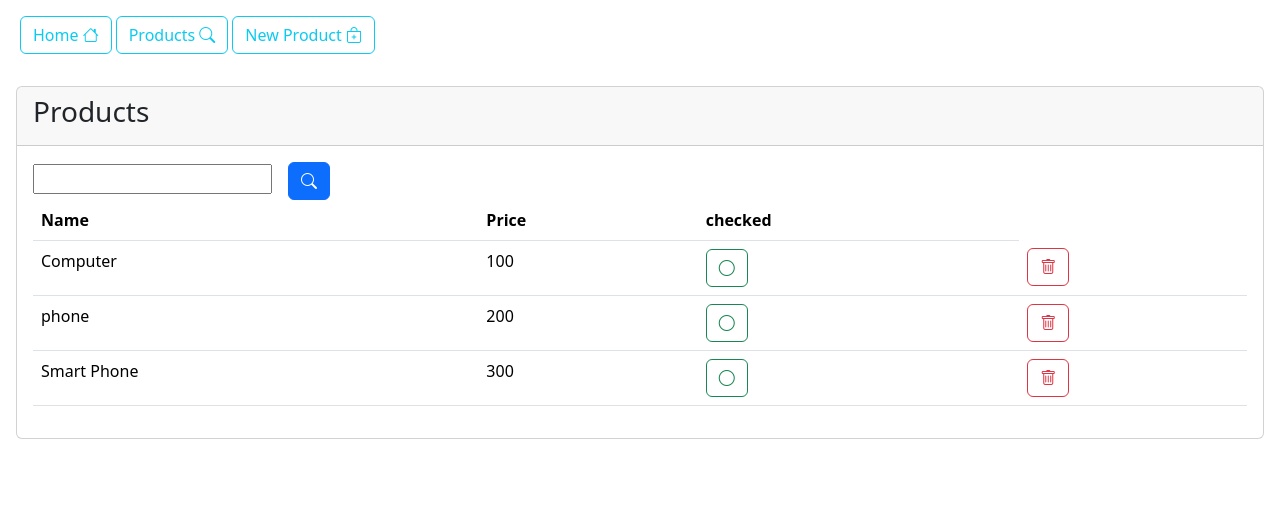
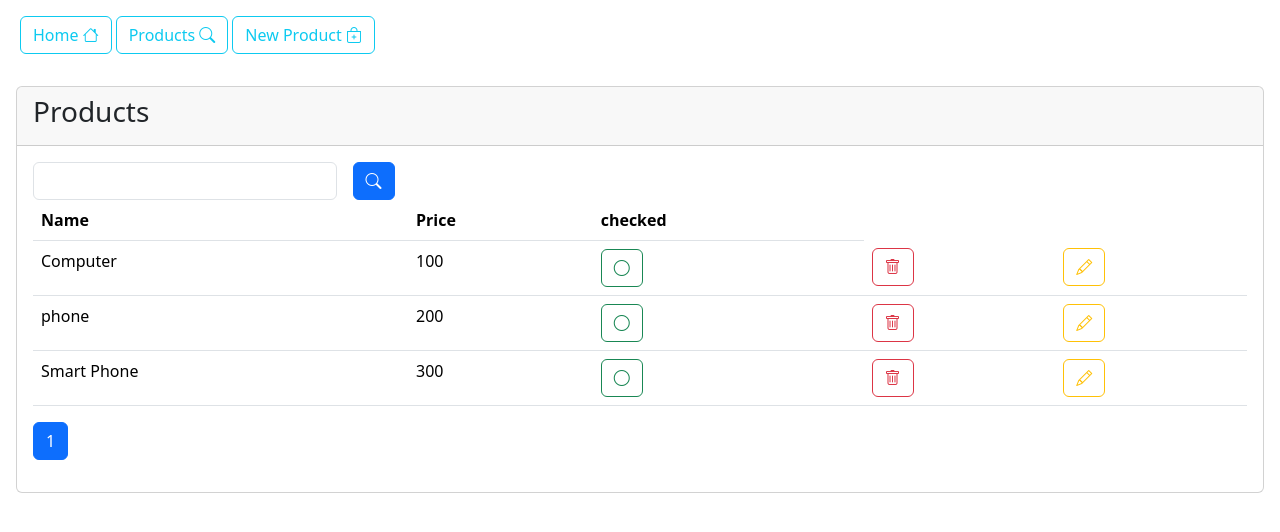
Before and after one commit to YassinMk/Products-App, an Angular app in the folder products-app/: page /products in a window 1280 px wide. Shown: the top 532 px of the page. Built offline with nearby package versions, Linux system fonts and the light colour scheme; data requests are answered from the project's data file.

Commit message:
Update product data and pagination in products component

```diff
--- a/products-app/src/app/products/products.component.html
+++ b/products-app/src/app/products/products.component.html
@@ -3,11 +3,20 @@
     <div class="card-header">
       <h3>Products</h3>
     </div>
+
     <div class="card-body">
-      <input type="text" class="input" [(ngModel)]="keyword" />
-      <button class="btn btn-primary ms-3 mt-0" (click)="searchProduct()">
-        <i class="bi bi-search"></i>
-      </button>
+      <div class="form-group">
+        <div class="d-flex">
+          <input type="text" class="form-control w-25" [(ngModel)]="keyword" />
+          <button
+            type="button"
+            class="btn btn-primary ms-3 mt-0"
+            (click)="getProducts()"
+          >
+            <i class="bi bi-search"></i>
+          </button>
+        </div>
+      </div>
 
       <table class="table">
         <thead>
@@ -41,9 +50,33 @@
                 <i class="bi bi-trash"></i>
               </button>
             </td>
+            <td>
+              <button
+                (click)="handleEditProduct(product)"
+                class="btn btn-outline-warning"
+              >
+                <i class="bi bi-pencil"></i>
+              </button>
+            </td>
           </tr>
         </tbody>
       </table>
+      <nav aria-label="...">
+        <ul class="pagination pagination-md">
+          <li
+            class="page-item"
+            *ngFor="let page of [].constructor(this.totalPages); let i = index"
+          >
+            <button
+              class="page-link"
+              (click)="handleGotoPage(i + 1)"
+              [class.active]="currentPage == i + 1"
+            >
+              {{ i + 1 }}
+            </button>
+          </li>
+        </ul>
+      </nav>
     </div>
   </div>
 </div>
```
